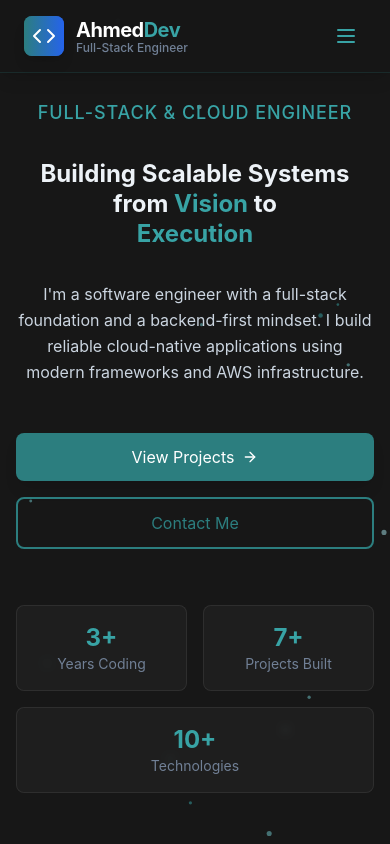
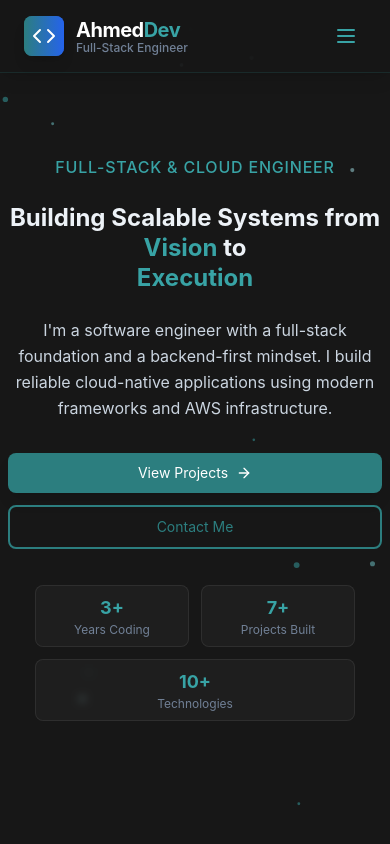
Before and after one commit to AhmadOsama9/My-Portfolio, a React (Vite) app: page / in a window 390 px wide. Shown: the top 844 px of the page. Built offline with nearby package versions, Linux system fonts and the light colour scheme.

Commit message:
Fixing responsiveness

```diff
--- a/src/components/Contact.jsx
+++ b/src/components/Contact.jsx
@@ -40,64 +40,64 @@ const Contact = () => {
               <div>
                 <h3 className="text-lg sm:text-xl md:text-2xl lg:text-3xl font-bold text-white mb-6">Contact Information</h3>
                 <div className="space-y-6">
-                  <div className="flex items-start gap-4">
-                    <div className="p-3 rounded-lg bg-primary-500/10 text-primary-400">
+                  <div className="flex flex-col xs:flex-row md:flex-row items-center md:items-start gap-2 md:gap-4 text-center md:text-left">
+                    <div className="p-3 rounded-lg bg-primary-500/10 text-primary-400 flex-shrink-0 mx-auto md:mx-0">
                       <FaEnvelope className="w-5 h-5" />
                     </div>
-                    <div>
+                    <div className="flex flex-col items-center md:items-start">
                       <h4 className="text-sm font-medium text-neutral-400 mb-1">Email</h4>
                       <a
                         href="mailto:ahmedosama.dev@outlook.com"
-                        className="text-white hover:text-primary-400 transition-colors"
+                        className="text-white hover:text-primary-400 transition-colors break-all"
                       >
                         ahmedosama.dev@outlook.com
                       </a>
                     </div>
                   </div>
 
-                  <div className="flex items-start gap-4">
-                    <div className="p-3 rounded-lg bg-blue-500/10 text-blue-400">
+                  <div className="flex flex-col xs:flex-row md:flex-row items-center md:items-start gap-2 md:gap-4 text-center md:text-left">
+                    <div className="p-3 rounded-lg bg-blue-500/10 text-blue-400 flex-shrink-0 mx-auto md:mx-0">
                       <FaLinkedin className="w-5 h-5" />
                     </div>
-                    <div>
+                    <div className="flex flex-col items-center md:items-start">
                       <h4 className="text-sm font-medium text-neutral-400 mb-1">LinkedIn</h4>
                       <a
                         href="https://www.linkedin.com/in/ahmedosama975/"
                         target="_blank"
                         rel="noopener noreferrer"
-                        className="text-white hover:text-blue-400 transition-colors"
+                        className="text-white hover:text-blue-400 transition-colors break-all"
                       >
                         linkedin.com/in/ahmedosama975
                       </a>
                     </div>
                   </div>
 
-                  <div className="flex items-start gap-4">
-                    <div className="p-3 rounded-lg bg-neutral-500/10 text-neutral-300">
+                  <div className="flex flex-col xs:flex-row md:flex-row items-center md:items-start gap-2 md:gap-4 text-center md:text-left">
+                    <div className="p-3 rounded-lg bg-neutral-500/10 text-neutral-300 flex-shrink-0 mx-auto md:mx-0">
                       <FaGithub className="w-5 h-5" />
                     </div>
-                    <div>
+                    <div className="flex flex-col items-center md:items-start">
                       <h4 className="text-sm font-medium text-neutral-400 mb-1">GitHub</h4>
                       <a
                         href="https://github.com/AhmadOsama9"
                         target="_blank"
                         rel="noopener noreferrer"
-                        className="text-white hover:text-neutral-300 transition-colors"
+                        className="text-white hover:text-neutral-300 transition-colors break-all"
                       >
                         github.com/AhmadOsama9
                       </a>
                     </div>
                   </div>
 
-                  <div className="flex items-start gap-4">
-                    <div className="p-3 rounded-lg bg-green-500/10 text-green-400">
+                  <div className="flex flex-col xs:flex-row md:flex-row items-center md:items-start gap-2 md:gap-4 text-center md:text-left">
+                    <div className="p-3 rounded-lg bg-green-500/10 text-green-400 flex-shrink-0 mx-auto md:mx-0">
                       <FaPhone className="w-5 h-5" />
                     </div>
-                    <div>
+                    <div className="flex flex-col items-center md:items-start">
                       <h4 className="text-sm font-medium text-neutral-400 mb-1">Phone</h4>
                       <a
                         href="tel:+201022866424"
-                        className="text-white hover:text-green-400 transition-colors"
+                        className="text-white hover:text-green-400 transition-colors break-all"
                       >
                         +20 1022-866-424
                       </a>
--- a/src/components/Experience.jsx
+++ b/src/components/Experience.jsx
@@ -97,9 +97,9 @@ const Experience = () => {
   return (
     <section id="experience" className="relative py-24 bg-gradient-to-b from-neutral-900 via-neutral-900 to-neutral-950">
       {/* Particle Background (Lazy Loaded) */}
-      <Suspense fallback={<div className="absolute inset-0 bg-neutral-900"></div>}>
+      {/* <Suspense fallback={<div className="absolute inset-0 bg-neutral-900"></div>}>
         <ParticleBackground id="experience-particles" particleCount={40} />
-      </Suspense>
+      </Suspense> */}
 
       {/* Background Decorative Elements */}
       <div className="absolute inset-0 overflow-hidden pointer-events-none">
--- a/src/components/Hero.jsx
+++ b/src/components/Hero.jsx
@@ -51,7 +51,7 @@ const Hero = React.memo(() => {
   };
 
   return (
-    <section id="hero" className="relative w-full min-h-screen bg-neutral-900 overflow-hidden pt-10 sm:pt-16 md:pt-24 pb-4 sm:pb-8 md:pb-12">
+    <section id="hero" className="relative w-full min-h-screen bg-neutral-900 overflow-hidden pt-6 sm:pt-12 md:pt-24 pb-2 sm:pb-8 md:pb-12">
       {/* Add syntax highlighting styles */}
       <style jsx global>{`
         .code-comment { color: #6b7280; }
@@ -87,10 +87,10 @@ const Hero = React.memo(() => {
       </Suspense>
 
       {/* Hero Content */}
-      <div className="container mx-auto px-4 sm:px-6 lg:px-8 h-screen flex flex-col lg:flex-row items-center justify-center text-center lg:text-left relative z-10">
+      <div className="container mx-auto px-2 sm:px-6 lg:px-8 h-screen flex flex-col lg:flex-row items-center justify-center text-center lg:text-left relative z-10">
         {/* Text Content */}
         <motion.div
-          className="space-y-8 lg:w-1/2 mt-[-2rem]"
+          className="space-y-6 sm:space-y-8 lg:w-1/2 mt-[-1rem] sm:mt-[-2rem]"
           initial="hidden"
           animate="visible"
           variants={{
@@ -104,7 +104,7 @@ const Hero = React.memo(() => {
         >
           {/* Pre-heading */}
           <motion.p
-            className="text-primary-400 font-medium tracking-wider text-lg uppercase"
+            className="text-primary-400 font-medium tracking-wider text-base sm:text-lg uppercase mb-2 sm:mb-3"
             variants={fadeInUp}
             transition={{ duration: 0.6 }}
           >
@@ -134,18 +134,18 @@ const Hero = React.memo(() => {
 
           {/* CTA Buttons */}
           <motion.div
-            className="flex flex-col sm:flex-row gap-4 sm:gap-6 justify-center lg:justify-start pt-4"
+            className="flex flex-col sm:flex-row gap-3 sm:gap-6 justify-center lg:justify-start pt-2 sm:pt-4"
             variants={fadeInUp}
             transition={{ duration: 0.6 }}
           >
             <a href="#projects" className="group">
-              <button className="bg-primary-500 text-white px-6 py-3 rounded-lg shadow-lg flex items-center justify-center w-full sm:w-auto transition-all duration-300 hover:bg-primary-600 hover:shadow-primary-500/20 hover:shadow-xl">
+              <button className="bg-primary-500 text-white px-5 py-2.5 sm:px-6 sm:py-3 rounded-lg shadow-lg flex items-center justify-center w-full sm:w-auto transition-all duration-300 hover:bg-primary-600 hover:shadow-primary-500/20 hover:shadow-xl text-sm sm:text-base">
                 <span className="mr-2">View Projects</span>
                 <ArrowRight className="w-4 h-4 group-hover:translate-x-1 transition-transform duration-300" />
               </button>
             </a>
             <a href="#contact">
-              <button className="bg-transparent border-2 border-primary-500 text-primary-500 px-6 py-3 rounded-lg flex items-center justify-center w-full sm:w-auto transition-all duration-300 hover:bg-primary-500/10">
+              <button className="bg-transparent border-2 border-primary-500 text-primary-500 px-5 py-2.5 sm:px-6 sm:py-3 rounded-lg flex items-center justify-center w-full sm:w-auto transition-all duration-300 hover:bg-primary-500/10 text-sm sm:text-base">
                 <span>Contact Me</span>
               </button>
             </a>
@@ -153,21 +153,21 @@ const Hero = React.memo(() => {
 
           {/* Stats */}
           <motion.div
-            className="grid grid-cols-2 md:grid-cols-3 gap-4 pt-6 max-w-lg mx-auto lg:mx-0"
+            className="grid grid-cols-2 md:grid-cols-3 gap-3 sm:gap-4 pt-3 sm:pt-6 max-w-xs sm:max-w-lg mx-auto lg:mx-0"
             variants={fadeInUp}
             transition={{ duration: 0.6, delay: 0.2 }}
           >
-            <div className="bg-neutral-800/50 p-4 rounded-lg backdrop-blur-sm border border-neutral-700/50 hover:border-primary-500/50 transition-all duration-300 group">
-                <p className="text-primary-400 text-2xl font-bold group-hover:scale-110 transition-transform duration-300">3+</p>
-                <p className="text-neutral-400 text-sm">Years Coding</p>
+            <div className="bg-neutral-800/50 p-2 sm:p-4 rounded-lg backdrop-blur-sm border border-neutral-700/50 hover:border-primary-500/50 transition-all duration-300 group">
+                <p className="text-primary-400 text-lg sm:text-2xl font-bold group-hover:scale-110 transition-transform duration-300">3+</p>
+                <p className="text-neutral-400 text-xs sm:text-sm">Years Coding</p>
               </div>
-              <div className="bg-neutral-800/50 p-4 rounded-lg backdrop-blur-sm border border-neutral-700/50 hover:border-primary-500/50 transition-all duration-300 group">
-                <p className="text-primary-400 text-2xl font-bold group-hover:scale-110 transition-transform duration-300">7+</p>
-                <p className="text-neutral-400 text-sm">Projects Built</p>
+              <div className="bg-neutral-800/50 p-2 sm:p-4 rounded-lg backdrop-blur-sm border border-neutral-700/50 hover:border-primary-500/50 transition-all duration-300 group">
+                <p className="text-primary-400 text-lg sm:text-2xl font-bold group-hover:scale-110 transition-transform duration-300">7+</p>
+                <p className="text-neutral-400 text-xs sm:text-sm">Projects Built</p>
               </div>
-              <div className="bg-neutral-800/50 p-4 rounded-lg backdrop-blur-sm border border-neutral-700/50 hover:border-primary-500/50 transition-all duration-300 group col-span-2 md:col-span-1">
-                <p className="text-primary-400 text-2xl font-bold group-hover:scale-110 transition-transform duration-300">10+</p>
-                <p className="text-neutral-400 text-sm">Technologies</p>
+              <div className="bg-neutral-800/50 p-2 sm:p-4 rounded-lg backdrop-blur-sm border border-neutral-700/50 hover:border-primary-500/50 transition-all duration-300 group col-span-2 md:col-span-1">
+                <p className="text-primary-400 text-lg sm:text-2xl font-bold group-hover:scale-110 transition-transform duration-300">10+</p>
+                <p className="text-neutral-400 text-xs sm:text-sm">Technologies</p>
               </div>
           </motion.div>
         </motion.div>
```
